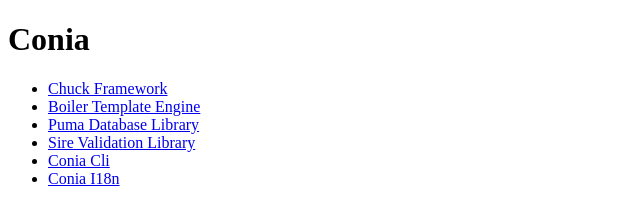
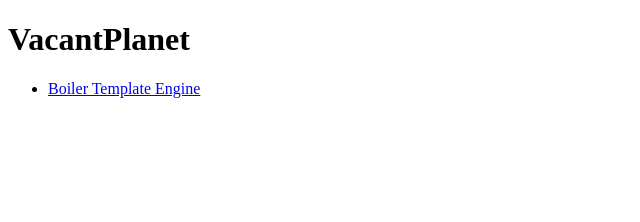
Before and after one commit to duoncode/duoncode.github.io, a plain HTML site: page index.html in a window 1280 px wide. Shown: the whole page, without its empty margins (0-640 px from the left). Drawn offline with Linux system fonts and the light colour scheme.

Commit message:
Conia -> VacantPlanet

```diff
--- a/index.html
+++ b/index.html
@@ -2,17 +2,12 @@
 <html lang="en">
 <head>
     <meta charset="utf-8">
-    <title>Conia</title>
+    <title>VacantPlanet</title>
 </head>
 <body>
-    <h1>Conia</h1>
+    <h1>VacantPlanet</h1>
     <ul>
-        <li><a href="https://conia.dev/chuck">Chuck Framework</a></li>
-        <li><a href="https://conia.dev/boiler">Boiler Template Engine</a></li>
-        <li><a href="https://conia.dev/puma">Puma Database Library</a></li>
-        <li><a href="https://conia.dev/sire">Sire Validation Library</a></li>
-        <li><a href="https://conia.dev/cli">Conia Cli</a></li>
-        <li><a href="https://conia.dev/i18n">Conia I18n</a></li>
+        <li><a href="https://vacantplanet.dev/boiler">Boiler Template Engine</a></li>
     </ul>
 </body>
 </html>
```
Also changed, not shown: 2 other files.
